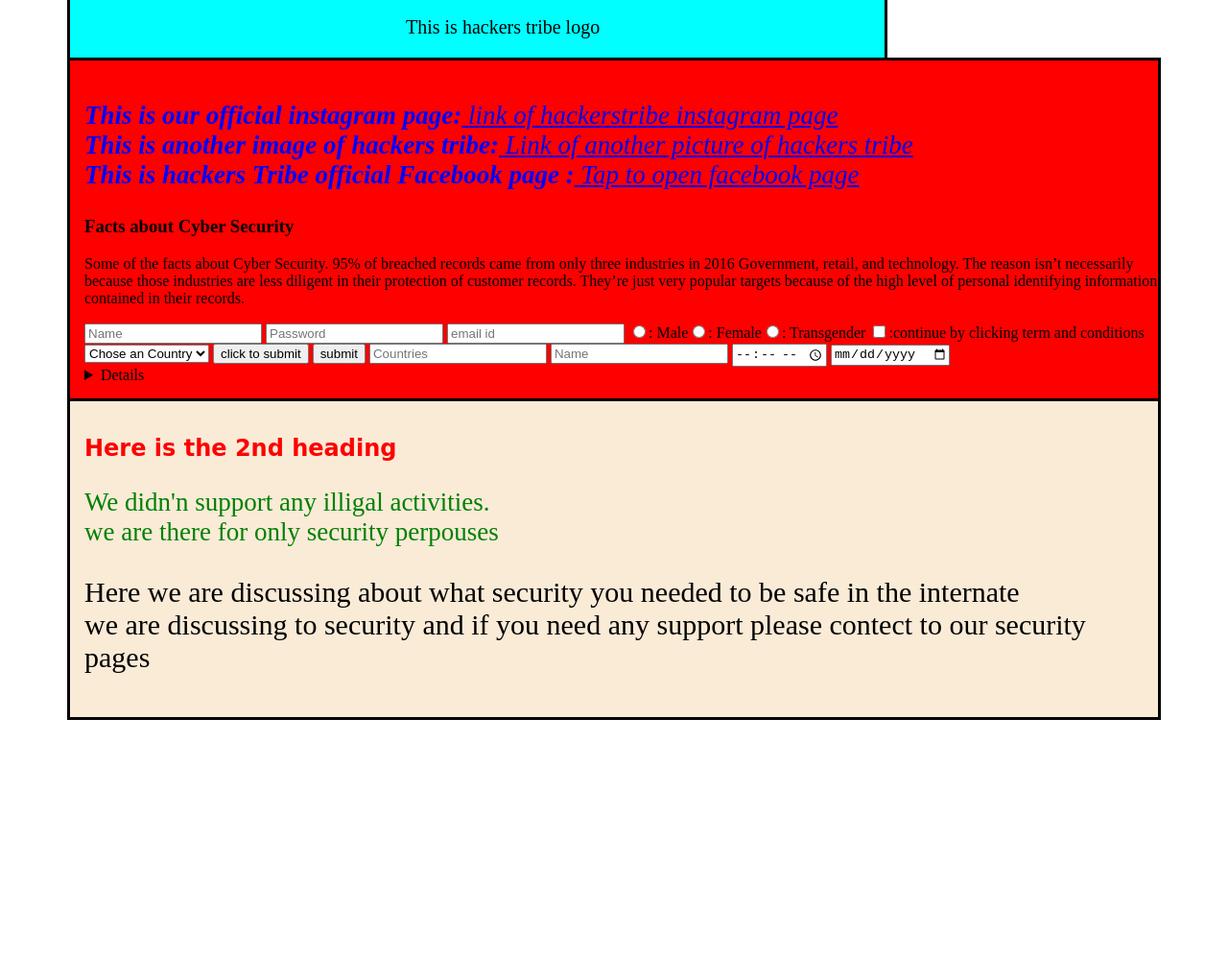
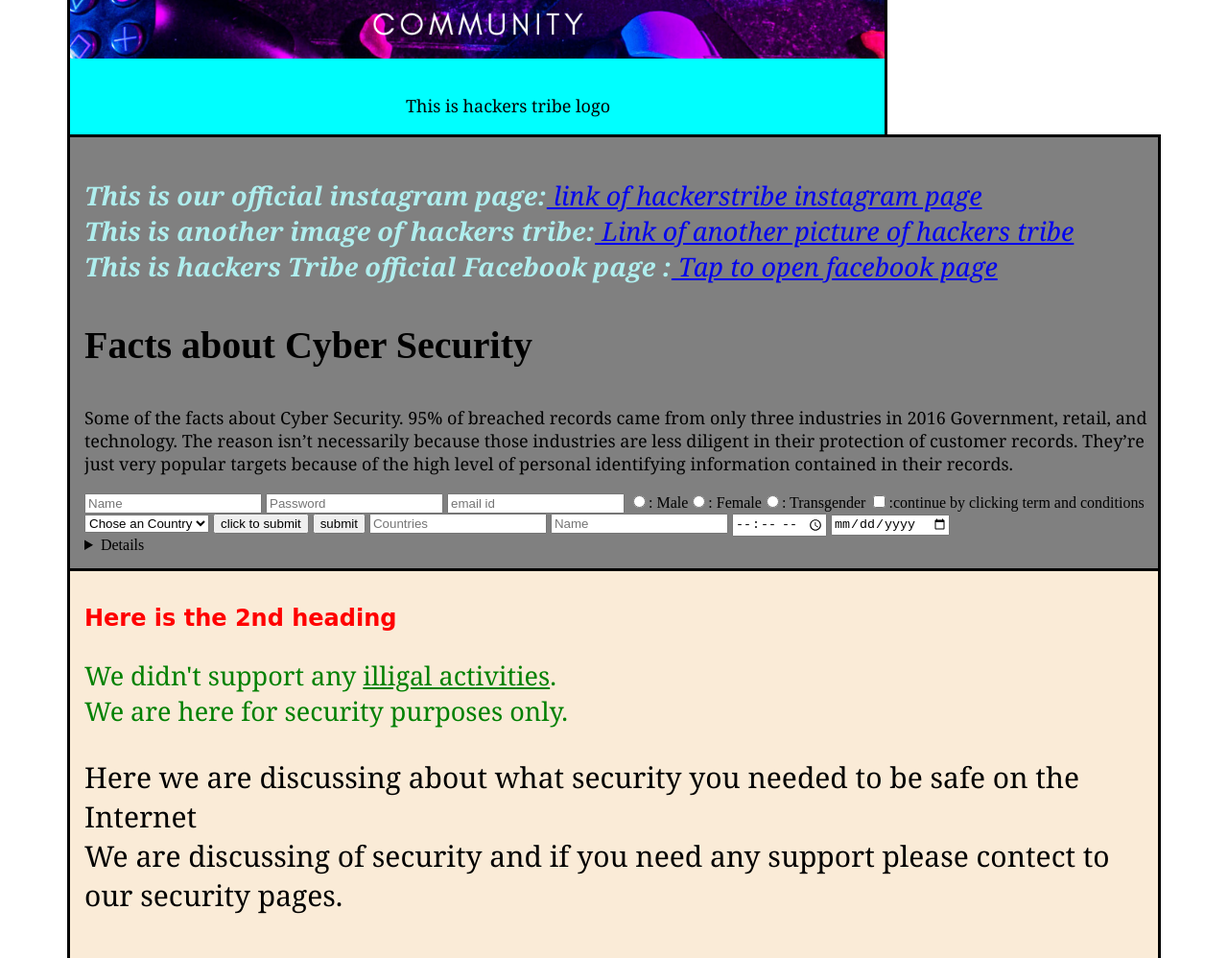
Before and after one commit to deep846/Deep, a plain HTML site: page index.html in a window 1280 px wide. Shown: the part 770-1768 px from the top of the page at 96% size. Before the commit the page ends 1550 px from the top, so only its background shows below. Drawn offline with Linux system fonts and the light colour scheme.

Commit message:
some corrections with improved UI

```diff
--- a/index.html
+++ b/index.html
@@ -17,7 +17,7 @@
          <h1>Hackers Tribe Official Website</h1>
         </div>
         <div class="dmain">
-         <h2> <u>what we<strong>will learn</strong> about <en>in that</en> course ?</u><br></h2>
+		 <h2> What we<strong> will learn</strong> in this course !!</h2>
               <p class="p1">My name is Deep Choudhury<br>
                         <b>Contact me on my phone no :</b> <a href="+91 6294135066"target="_blank">+91 6294135066</a><br>
                         <b>Contact with us via E-mail :</b> <a href="mailto:hackerstribeofficial@gmail.com"target="_blank">hackerstribeofficial@gmail.com</a>
@@ -25,7 +25,7 @@
               </p>
               </div>
                     <div class="img">
-                        <img src="HACKERS TRIBE.png" alt "This is hackers tribe option">
+                        <img src="HACKERS TRIBE.png" alt= "This is hackers tribe option">
                     </div>
                     <div class="p420"> <p> This is hackers tribe logo<br></div></p>
         </div>
@@ -102,12 +102,13 @@ Government, retail, and technology. The reason isn’t necessarily because those
     <h2>Here is the 2nd heading</h2>
 
                   <p class=p3>
-                              We didn'n support any illigal activities.<br> we are there for only security perpouses
+							  We didn't support any <u>illigal activities</u>.<br>
+							  We are here for security purposes only.
                   </p>
 
                     <p class="id1">
-                              Here we are discussing about what security you needed to be safe in the internate <br>
-                              we are discussing to security and if you need any support please contect to our security pages
+                              Here we are discussing about what security you needed to be safe on the Internet <br>
+                              We are discussing of security and if you need any support please contect to our security pages.
                    </p>
 
                         </div>
--- a/makeover.css
+++ b/makeover.css
@@ -19,7 +19,7 @@ h1,h2
 h1
         {
                 color:navy;
-                font-size: :40px;
+                font-size: 40px;
                 /*  font-family: Arial;*/
         }
 h2
@@ -28,6 +28,9 @@ h2
                 font-size: 24px;
                 font-family: Cursive;
         }
+h3{
+        font-size: 40px;
+}
 .p1
         {
 
@@ -40,7 +43,7 @@ h2
 
                 font-size: 27px;
                 font-style:oblique;
-                color:blue;
+                color:paleturquoise;
 
         }
 .p3
@@ -111,7 +114,7 @@ h2
         }
 .l2
         {
-                  background-color: red;
+                  background-color: grey;
                   padding-left: 15px;
                   padding-bottom: 15px;
                   padding-top: 15px;
@@ -139,3 +142,8 @@ h2
         {
           padding-left: 300px;
         }
+
+p{
+        font-size: 18px;
+        font-family: Georgia, 'Times New Roman', Times, serif;
+}
```
